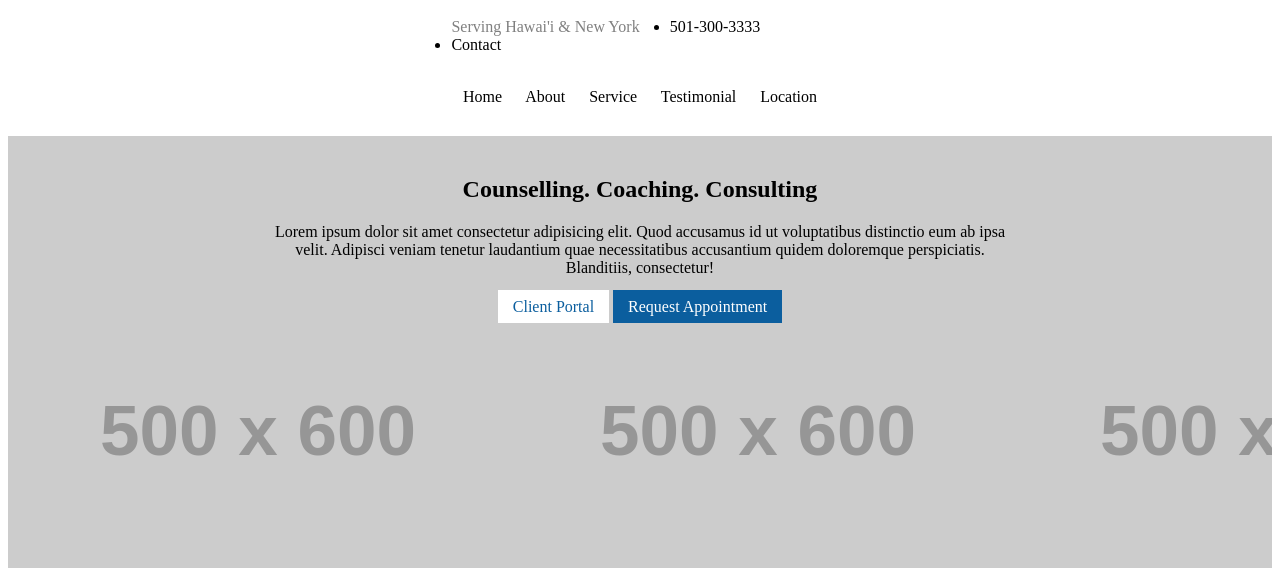
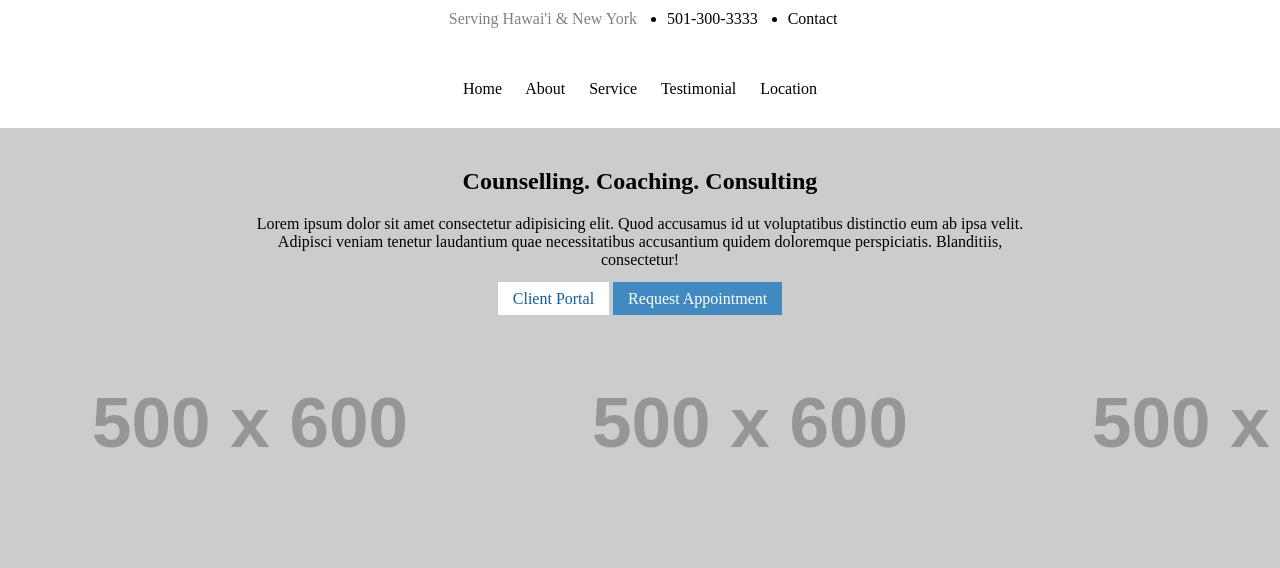
Before and after one commit to AishahSuhaimi/fewdday3, a plain HTML site: page classwork/index.html in a window 1280 px wide. In both pictures the pointer is over the link "Request Appointment". Shown: the part 232-800 px from the top of the page. Drawn offline with Linux system fonts and the light colour scheme; placeholder pictures from the web are drawn by us.

Commit message:
starter code

```diff
--- a/classwork/css/main.css
+++ b/classwork/css/main.css
@@ -1,3 +1,6 @@
+body{
+    margin:0;
+}
 .container{
     text-align: center;
 }
@@ -61,6 +64,12 @@ header.container{
     padding: 8px 15px;
 }
 
+#banner section .buttons a:last-child:hover{
+    color: white;
+    background-color: rgb(64, 137, 193);
+    padding: 8px 15px;
+}
+
 div.container{
     width: 60%;
     margin: 0 auto;
```
